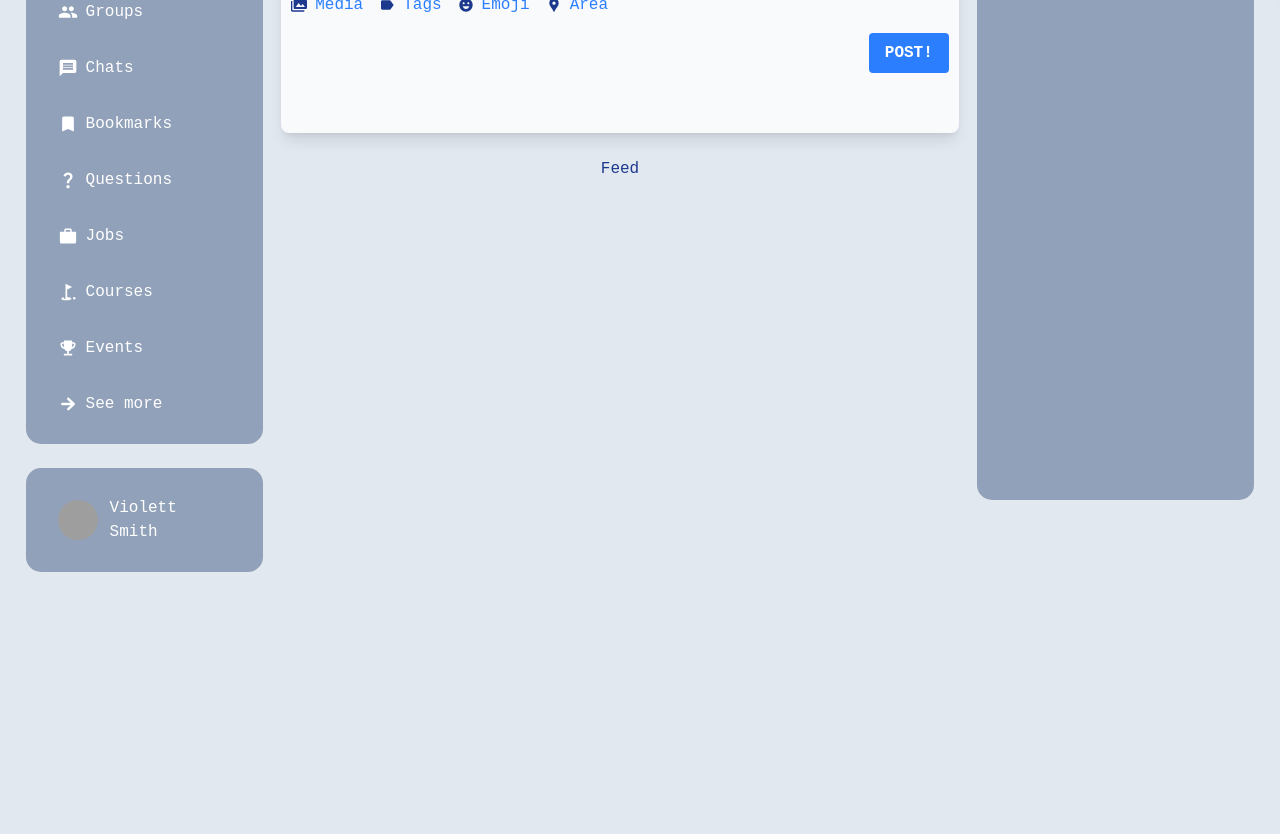
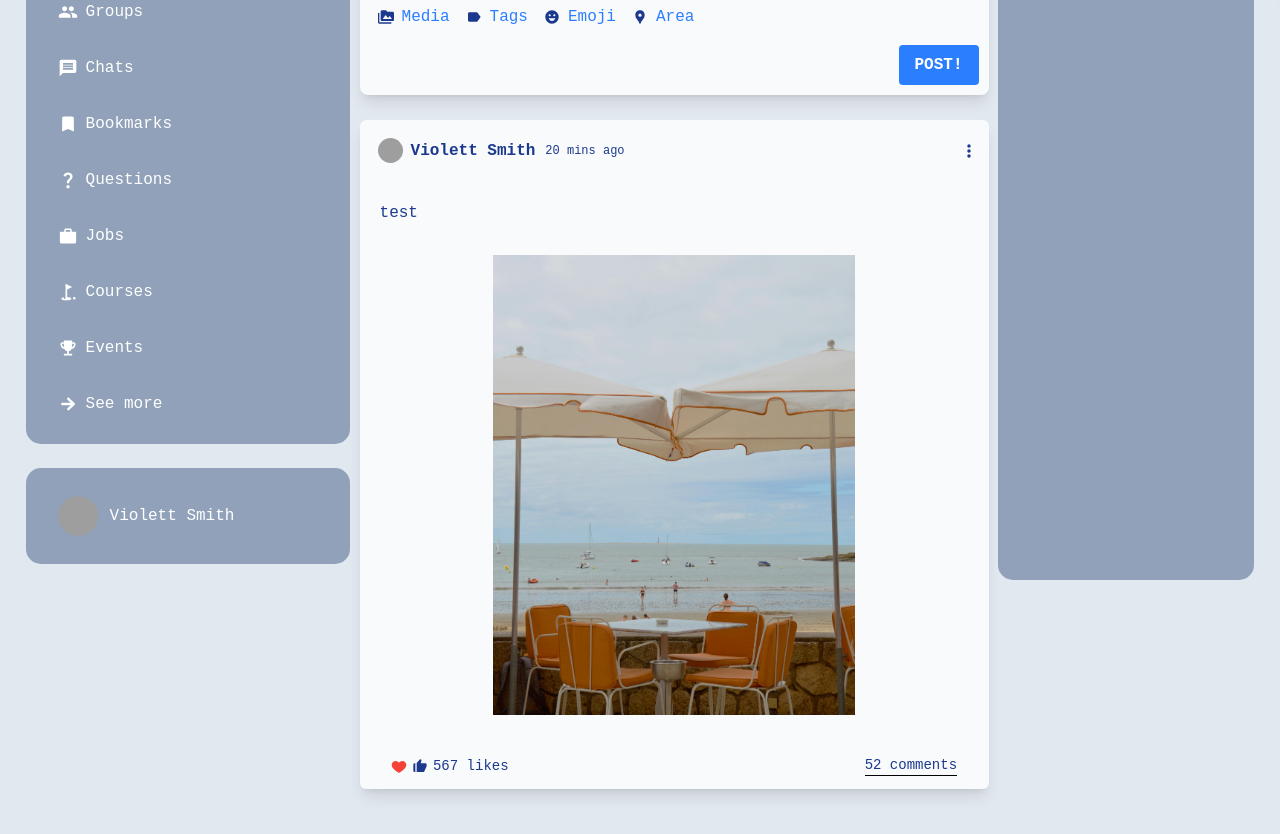
Before and after one commit to AndiBruehl/SocialMediaWebsite, a React (Vite) app in the folder client/: page / in a window 1280 px wide. Shown: the part 220-1054 px from the top of the page. Before the commit the page ends 800 px from the top, so only its background shows below. Built offline with nearby package versions, Linux system fonts and the light colour scheme; grey boxes are pictures that could not be loaded; a web font is replaced by a local one.

Commit message:
Add Post component with profile, image, and interaction features

```diff
--- a/client/src/components/CreatePost/CreatePost.jsx
+++ b/client/src/components/CreatePost/CreatePost.jsx
@@ -9,7 +9,7 @@ import {
 
 const CreatePost = () => {
   return (
-    <div className="w-[95%] h-[225px] shadow-lg rounded-lg bg-slate-50">
+    <div className="w-[97%] h-[225px] shadow-lg rounded-lg bg-slate-50">
       <div className="wrapper p-[10px]">
         <div className="top flex items-center justify-between">
           <img
@@ -24,7 +24,7 @@ const CreatePost = () => {
           />
         </div>
         <hr />
-        <div className="bottom flex justify-start items-center space-x-4 mt-2">
+        <div className="bottom flex justify-start items-center space-x-4 m-2">
           <div className="flex items-center space-x-2 cursor-pointer">
             <MdPermMedia />
             <span className="cursor-pointer text-blue-500 rounded hover:text-blue-600 active:text-blue-700">
--- a/client/src/components/Feed/Feed.jsx
+++ /dev/null
@@ -1,7 +0,0 @@
-import React from "react";
-
-const Feed = () => {
-  return <div>Feed</div>;
-};
-
-export default Feed;
--- a/client/src/components/NewsFeed/NewsFeed.jsx
+++ b/client/src/components/NewsFeed/NewsFeed.jsx
@@ -1,6 +1,6 @@
 import React from "react";
-import Feed from "../Feed/Feed";
 import CreatePost from "../CreatePost/CreatePost";
+import Post from "../Post/Post";
 
 const NewsFeed = () => {
   return (
@@ -14,11 +14,12 @@ const NewsFeed = () => {
       }}
       className="bg-slate-200"
     >
-      <h1>NEWSFEED</h1>
+      <h1 className="text-3xl italic underline">NEWSFEED</h1>
       <br />
       <CreatePost />
       <br />
-      <Feed />
+      <hr />
+      <Post />{" "}
     </div>
   );
 };
--- /dev/null
+++ b/client/src/components/Post/Post.jsx
@@ -0,0 +1,59 @@
+import React from "react";
+import profilePic from "../../assets/pic1.png";
+import testPic from "../../assets/pic2.jpg";
+import { MdOutlineMoreVert } from "react-icons/md";
+import { FcLike } from "react-icons/fc";
+import { BiSolidLike } from "react-icons/bi";
+
+const Post = () => {
+  return (
+    <>
+      <div className="w-[97%] mb-20 shadow-lg rounded-md bg-slate-50">
+        <div className="p-[10px]">
+          <div className="flex items-center justify-between">
+            <div className="flex items-center">
+              <img
+                src={profilePic}
+                alt="profilePic"
+                className="w-[25px] h-[25px] rounded-full m-2"
+              />
+              <span className="font-bold mr-2.5">Violett Smith</span>
+
+              <span className="text-xs">20 mins ago</span>
+            </div>{" "}
+            <div>
+              <MdOutlineMoreVert className="text-xl cursor-pointer" />
+            </div>
+          </div>
+        </div>
+        <div className="mt-[20px] mb-[20px]">
+          <span className="p-5">test</span>
+          <div>
+            <img
+              src={testPic}
+              alt="postPicture"
+              className="mt-[10px] mb-[10px] w-full p-5 object-contain"
+              style={{
+                maxHeight: "500px",
+              }}
+            />
+          </div>
+        </div>
+        <div className="flex items-center justify-between">
+          <div className="flex items-center gap-[5px] ml-[5%] mb-[2%] ">
+            <FcLike className="cursor-pointer" />
+            <BiSolidLike className="cursor-pointer" />
+            <span className="text-sm">567 likes</span>
+          </div>
+          <div className="flex items-center gap-[5px] mr-[5%] mb-[2%]">
+            <span className="text-sm cursor-pointer border-b-black border-b-[1px]">
+              52 comments
+            </span>
+          </div>
+        </div>
+      </div>
+    </>
+  );
+};
+
+export default Post;
--- a/client/src/components/RightPanel/RightPanel.jsx
+++ b/client/src/components/RightPanel/RightPanel.jsx
@@ -5,7 +5,7 @@ const RightPanel = () => {
     <div
       style={{
         flex: 2,
-        height: "calc(90vh - 80px)",
+        height: "calc(100vh - 80px)",
       }}
       className="bg-slate-400 p-5 rounded-[15px] text-white"
     >
--- a/client/src/components/Sidebar/Sidebar.jsx
+++ b/client/src/components/Sidebar/Sidebar.jsx
@@ -28,7 +28,7 @@ const Sidebar = () => {
       </style>
       <div
         style={{
-          flex: 2,
+          flex: 3,
           height: "calc(100vh - 80px)",
         }}
         className="custom-scrollbar overflow-y-auto"
--- a/client/src/index.css
+++ b/client/src/index.css
@@ -19,6 +19,8 @@ body {
   background: bg-slate-100;
   padding-left: 2%;
   padding-right: 2%;
+  padding-bottom: 25%;
+  margin-bottom: 150px;
 }
 
 main {
--- a/client/src/pages/Home.jsx
+++ b/client/src/pages/Home.jsx
@@ -9,6 +9,7 @@ const home = () => {
       style={{
         cursor: "default",
         display: "flex",
+        alignItems: "center",
       }}
     >
       <Sidebar />
```
Also changed, not shown: client/src/assets/pic2.jpg (added).
